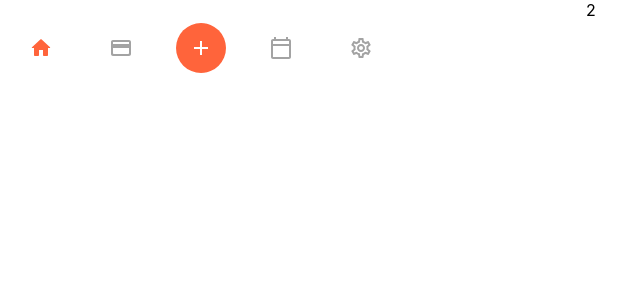
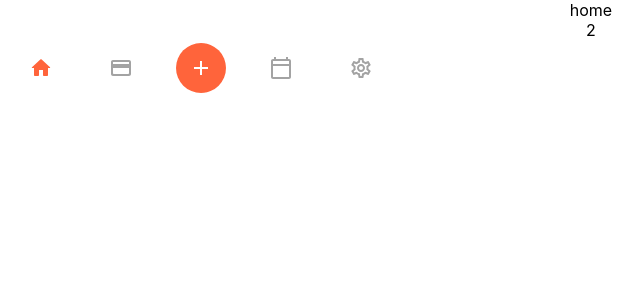
Before and after one commit to Oleg116/Oleg116.github.io, a React (Create React App) app in the folder freysoft/: page /home in a window 1280 px wide. Shown: the top 300 px of the page, without its empty margins (49-691 px from the left). Built offline with nearby package versions, Linux system fonts and the light colour scheme.

Commit message:
Add wrapper

```diff
--- a/freysoft/src/App.js
+++ b/freysoft/src/App.js
@@ -2,19 +2,13 @@ import React from 'react'
 import './App.css'
 import { BrowserRouter, Routes, Route, Outlet } from 'react-router-dom'
 import Box from '@mui/material/Box'
-import LabelBottomNavigation from './components/LabelBottomNavigation'
+import LabelBottomNavigation from './components/footer'
+import Root from './Root.tsx'
 
 function App() {
   return (
     <div className="App">
-      <BrowserRouter>
-        <Routes>
-          <Route index path='/home' element={<Box>2</Box>} />
-          <Route path="Expenses" element={<Box>3</Box>} />
-          <Route path="*" element={<Box>404</Box>} />
-        </Routes>
-        <LabelBottomNavigation />
-      </BrowserRouter>
+      <Root />
     </div>
   )
 }
--- /dev/null
+++ b/freysoft/src/Root.tsx
@@ -0,0 +1,22 @@
+import React, { useState } from 'react'
+import './App.css'
+import { BrowserRouter, Routes, Route } from 'react-router-dom'
+import Box from '@mui/material/Box'
+import LabelBottomNavigation from './components/footer'
+import Wrapper from './components/wrapper'
+
+export default function Root() {
+    const [tab, setTab] = useState('home')
+    return (
+        <Wrapper header={tab}>
+            <BrowserRouter>
+                <Routes>
+                    <Route index path='/home' element={<Box>2</Box>} />
+                    <Route path="Expenses" element={<Box>3</Box>} />
+                    <Route path="*" element={<Box>404</Box>} />
+                </Routes>
+                <LabelBottomNavigation tabValue={tab} setTabValue={setTab} />
+            </BrowserRouter>
+        </Wrapper>
+    )
+}
--- a/freysoft/src/components/LabelBottomNavigation.tsx
+++ b/freysoft/src/components/footer/index.tsx
@@ -22,49 +22,44 @@ const styles = {
     alignItems: 'center'
   }
 }
-export default function LabelBottomNavigation() {
-  const [value, setValue] = React.useState('home');
-
-  const handleChange = (event: React.MouseEventHandler<HTMLAnchorElement>, newValue: React.SetStateAction<string>) => {
-    setValue(newValue);
-  };
-  console.log(value);
-
+export default function LabelBottomNavigation(
+  { tabValue, setTabValue }: { tabValue: string, setTabValue: (newTab: string) => void }
+) {
   return (
-    <BottomNavigation sx={{ width: 500, display: 'flex', justifyContent: 'center', alignItems: 'center' }} value={value}>
-      <Link to="/home" onClick={() => setValue('home')}>
+    <BottomNavigation sx={{ width: 500, display: 'flex', justifyContent: 'center', alignItems: 'center' }} value={tabValue}>
+      <Link to="/home" onClick={() => setTabValue('home')}>
         <BottomNavigationAction
           label="Home"
           value="home"
-          icon={<HomeRoundedIcon sx={{ color: value === 'home' ? '#FF643B' : '#A3A3A3' }} />}
+          icon={<HomeRoundedIcon sx={{ color: tabValue === 'home' ? '#FF643B' : '#A3A3A3' }} />}
         />
       </Link>
-      <Link to="/expenses" onClick={() => setValue('expenses')}>
+      <Link to="/expenses" onClick={() => setTabValue('expenses')}>
         <BottomNavigationAction
           label="Favorites"
           value="favorites"
-          icon={<CreditCardRoundedIcon sx={{ color: value === 'expenses' ? '#FF643B' : '#A3A3A3' }} />}
+          icon={<CreditCardRoundedIcon sx={{ color: tabValue === 'expenses' ? '#FF643B' : '#A3A3A3' }} />}
         />
       </Link>
-      <Link to="/add" onClick={() => setValue('add')}>
+      <Link to="/add" onClick={() => setTabValue('add')}>
         <BottomNavigationAction
           label="add"
           value="Add"
           icon={<Box sx={styles.round}><AddOutlinedIcon sx={{ color: '#fff' }} /></Box>}
         />
       </Link>
-      <Link to="/calendar" onClick={() => setValue('calendar')}>
+      <Link to="/calendar" onClick={() => setTabValue('calendar')}>
         <BottomNavigationAction
           label="Calendar"
           value="calendar"
-          icon={<CalendarTodayOutlinedIcon sx={{ color: value === 'calendar' ? '#FF643B' : '#A3A3A3' }} />}
+          icon={<CalendarTodayOutlinedIcon sx={{ color: tabValue === 'calendar' ? '#FF643B' : '#A3A3A3' }} />}
         />
       </Link>
-      <Link to="/setting" onClick={() => setValue('setting')}>
+      <Link to="/setting" onClick={() => setTabValue('setting')}>
         <BottomNavigationAction
           label="Setting"
           value="setting"
-          icon={<SettingsOutlinedIcon sx={{ color: value === 'setting' ? '#FF643B' : '#A3A3A3' }} />} />
+          icon={<SettingsOutlinedIcon sx={{ color: tabValue === 'setting' ? '#FF643B' : '#A3A3A3' }} />} />
       </Link>
     </BottomNavigation>
   )
--- /dev/null
+++ b/freysoft/src/components/wrapper/index.tsx
@@ -0,0 +1,10 @@
+import React, { ReactElement } from 'react'
+
+export default function Wrapper({ children, header }: { children: ReactElement, header: string }) {
+    return (
+        <div>
+            <div>{header}</div>
+            {children}
+        </div>
+    )
+}
```
